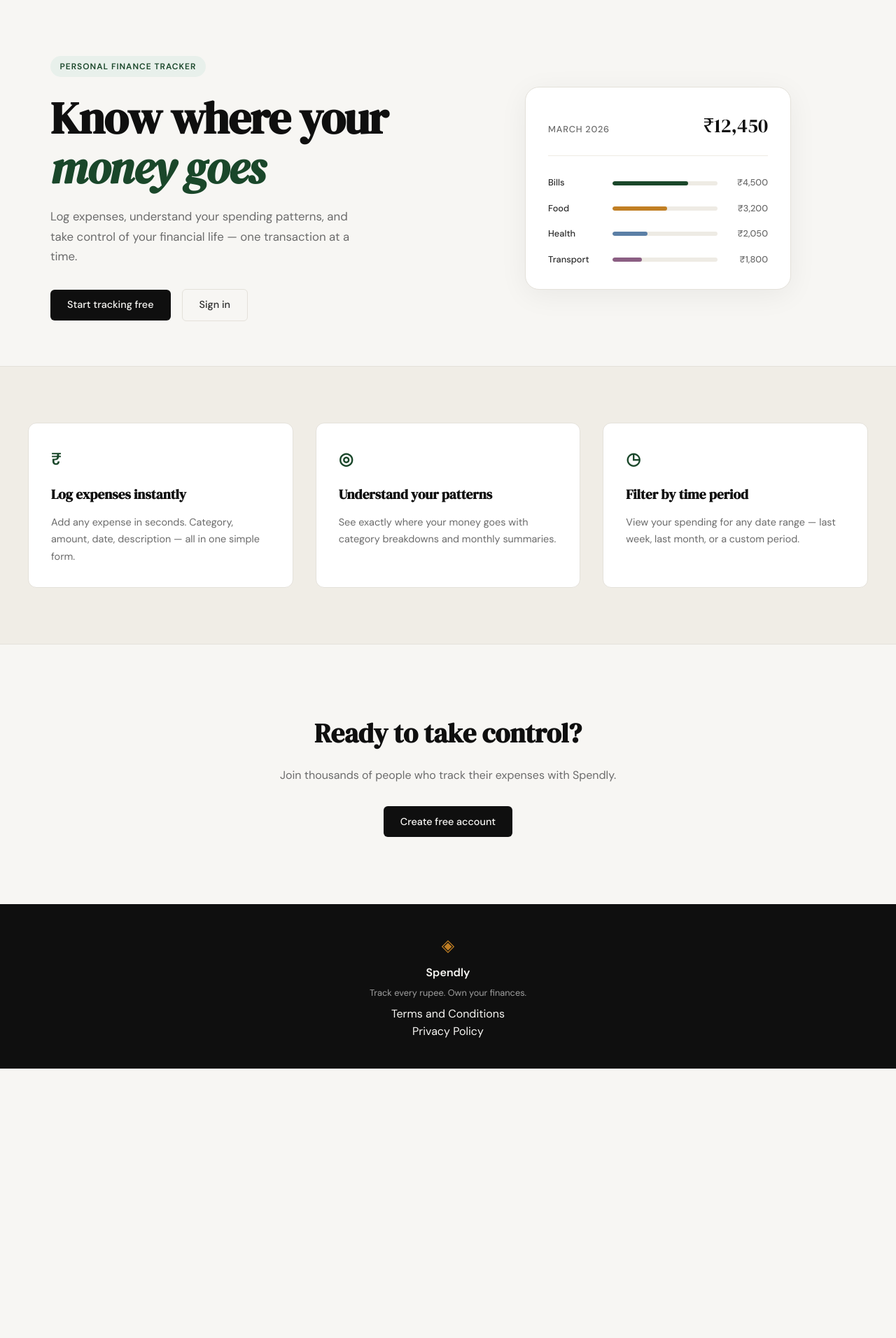
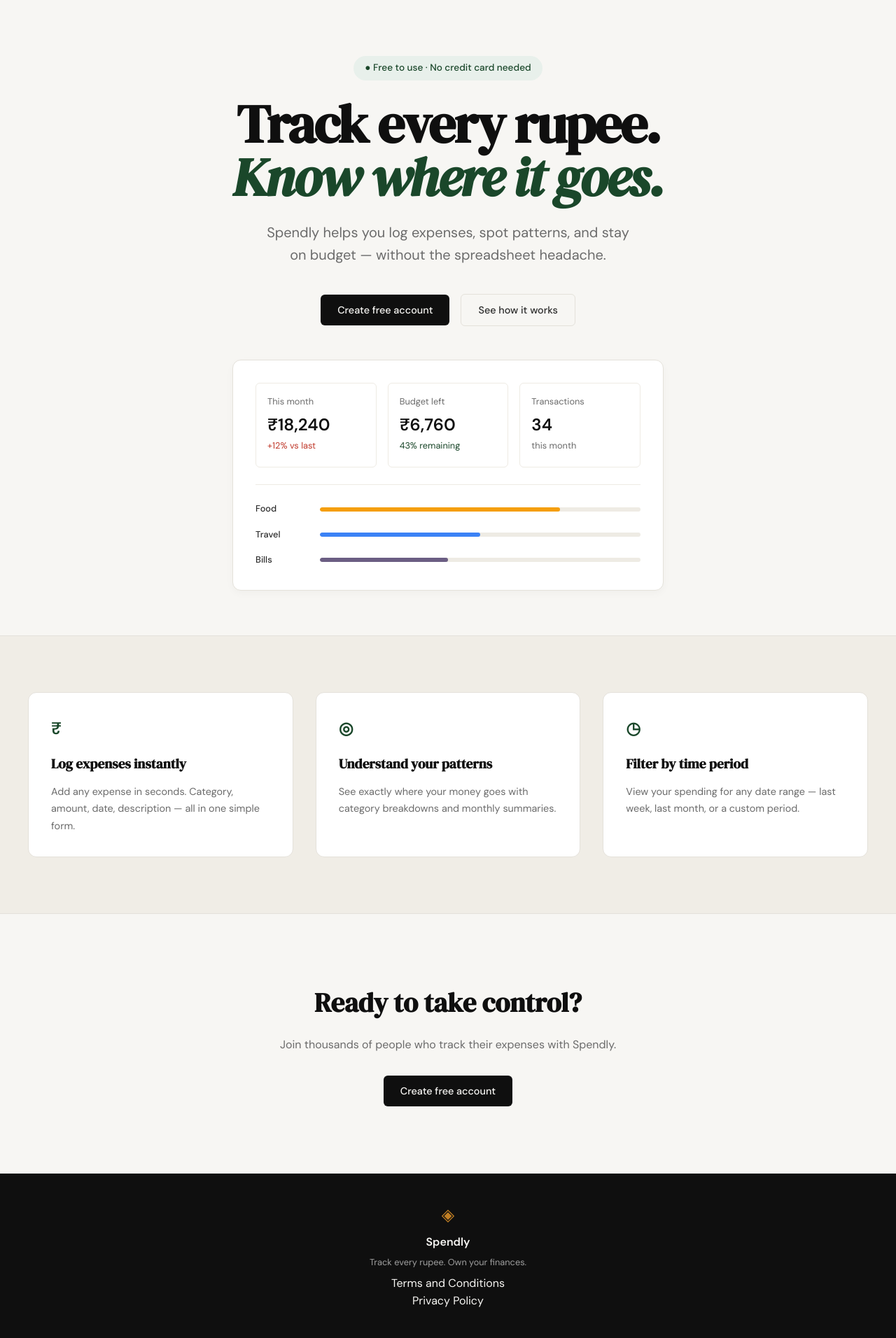
Before and after one commit to Raghav06-bit/spendly, a Flask app: page / in a window 1280 px wide. Shown: the part 61-1973 px from the top of the page at 70% size. Before the commit the page ends 1588 px from the top, so only its background shows below. Run offline with Flask 3, Linux system fonts and the light colour scheme.

Commit message:
Add Terms and Conditions and Privacy Policy pages, update landing hero, add footer links

```diff
--- a/app.py
+++ b/app.py
@@ -32,6 +32,11 @@ def terms():
     return render_template("terms.html")
 
 
+@app.route("/privacy")
+def privacy():
+    return render_template("privacy.html")
+
+
 # ------------------------------------------------------------------ #
 # Placeholder routes — students will implement these                  #
 # ------------------------------------------------------------------ #
--- a/static/css/style.css
+++ b/static/css/style.css
@@ -126,34 +126,39 @@ a { color: inherit; text-decoration: none; }
 
 .hero {
     padding: 5rem 2rem 4rem;
-    display: grid;
-    grid-template-columns: 1fr 1fr;
-    gap: 4rem;
+    display: flex;
+    flex-direction: column;
     align-items: center;
     max-width: var(--max-width);
     margin: 0 auto;
+}
+
+.hero-inner {
+    text-align: center;
+    display: flex;
+    flex-direction: column;
+    align-items: center;
+    max-width: 800px;
 }
 
 .hero-badge {
     display: inline-block;
     background: var(--accent-light);
     color: var(--accent);
-    font-size: 0.75rem;
-    font-weight: 600;
-    letter-spacing: 0.08em;
-    text-transform: uppercase;
-    padding: 0.35rem 0.85rem;
+    font-size: 0.85rem;
+    font-weight: 500;
+    padding: 0.4rem 1rem;
     border-radius: 999px;
     margin-bottom: 1.5rem;
 }
 
 .hero-title {
     font-family: var(--font-display);
-    font-size: clamp(2.5rem, 5vw, 4rem);
-    line-height: 1.1;
-    letter-spacing: -0.02em;
+    font-size: clamp(3rem, 6vw, 5rem);
+    line-height: 1;
+    letter-spacing: -0.03em;
     color: var(--ink);
-    margin-bottom: 1.25rem;
+    margin-bottom: 1.5rem;
 }
 
 .hero-title em {
@@ -162,66 +167,105 @@ a { color: inherit; text-decoration: none; }
 }
 
 .hero-subtitle {
-    font-size: 1.05rem;
+    font-size: 1.25rem;
     color: var(--ink-muted);
-    line-height: 1.7;
-    max-width: 460px;
-    margin-bottom: 2rem;
+    line-height: 1.6;
+    max-width: 520px;
+    margin-bottom: 2.5rem;
 }
 
 .hero-actions {
     display: flex;
     gap: 1rem;
     align-items: center;
+    margin-bottom: 3rem; /* Added margin-bottom */
 }
 
 /* ------------------------------------------------------------------ */
 /* Mock card (hero visual)                                             */
 /* ------------------------------------------------------------------ */
 
-.hero-visual {
-    display: flex;
-    justify-content: center;
+.mock-card {
+    background: var(--paper-card);
+    border: 1px solid var(--border);
+    border-radius: var(--radius-md);
+    padding: 2rem;
+    width: 100%;
+    max-width: 800px; /* Increased max-width */
+    box-shadow: 0 4px 12px rgba(0,0,0,0.03);
+    position: relative; /* Added for dots positioning */
+    text-align: left; /* Ensure text inside is left-aligned */
 }
 
 .mock-card {
-    background: var(--paper-card);
-    border: 1px solid var(--border);
-    border-radius: var(--radius-lg);
-    padding: 2rem;
-    width: 100%;
-    max-width: 380px;
-    box-shadow: 0 8px 40px rgba(0,0,0,0.06);
+    position: relative;
+}
+
+.mock-card-dots {
+    position: absolute;
+    top: -20px;
+    left: 20px;
+    display: flex;
+    gap: 8px;
+    z-index: 10;
+}
+
+.dot {
+    width: 10px;
+    height: 10px;
+    border-radius: 50%;
+    border: 2px solid #d4d1ca;
+    background: transparent;
 }
 
 .mock-card-header {
-    display: flex;
-    justify-content: space-between;
-    align-items: baseline;
-    margin-bottom: 1.75rem;
-    padding-bottom: 1.25rem;
-    border-bottom: 1px solid var(--border-soft);
+    padding-bottom: 0;
+    border: none;
+    margin-bottom: 1.5rem;
+    display: grid;
+    grid-template-columns: repeat(3, 1fr);
+    gap: 1rem;
 }
 
-.mock-label {
-    font-size: 0.8rem;
-    font-weight: 500;
-    color: var(--ink-muted);
-    text-transform: uppercase;
-    letter-spacing: 0.06em;
+.mock-card-header > div {
+    /* Styles for the individual stat boxes */
+    padding: 1rem;
+    border: 1px solid var(--border-soft);
+    border-radius: var(--radius-sm);
 }
 
-.mock-total {
-    font-family: var(--font-display);
-    font-size: 1.75rem;
+.mock-card-header small {
+    display: block;
+    color: var(--ink-muted);
+    font-size: 0.8rem;
+    margin-bottom: 0.25rem;
+}
+
+.mock-card-header div div {
+    font-size: 1.5rem;
+    font-weight: 600;
     color: var(--ink);
 }
 
-.mock-bars { display: flex; flex-direction: column; gap: 1rem; }
+.mock-card-header .danger {
+    color: var(--danger);
+}
+
+.mock-card-header .accent {
+    color: var(--accent);
+}
+
+.mock-bars {
+    border-top: 1px solid var(--border-soft);
+    padding-top: 1.5rem;
+    display: flex;
+    flex-direction: column;
+    gap: 1rem;
+}
 
 .mock-bar-row {
     display: grid;
-    grid-template-columns: 80px 1fr 60px;
+    grid-template-columns: 80px 1fr;
     align-items: center;
     gap: 0.75rem;
 }
@@ -246,16 +290,16 @@ a { color: inherit; text-decoration: none; }
     transition: width 0.6s ease;
 }
 
-.mock-bar-2 { background: var(--accent-2); }
-.mock-bar-3 { background: #5b7fa6; }
-.mock-bar-4 { background: #8b5e83; }
+.mock-bar-2 { background: #f59e0b; }   /* Food: orange/gold */
+.mock-bar-3 { background: #6b5e83; }   /* Bills: purple */
 
-.mock-amt {
-    font-size: 0.8rem;
-    font-weight: 500;
-    color: var(--ink-muted);
-    text-align: right;
-}
+.mock-bar.blue-bar { background: #3b82f6; } /* Travel: blue */
+
+/* Utility classes for hero stat cards */
+.ink-muted { color: var(--ink-muted); }
+.big { font-size: 1.5rem; font-weight: 600; color: var(--ink); }
+.danger { color: var(--danger); }
+.accent { color: var(--accent); }
 
 /* ------------------------------------------------------------------ */
 /* Buttons                                                             */
--- a/templates/base.html
+++ b/templates/base.html
@@ -36,7 +36,7 @@
             <p class="footer-copy">Track every rupee. Own your finances.</p>
             <div class="footer-links">
                 <div><a href="{{ url_for('terms') }}">Terms and Conditions</a></div>
-                <div><a href="#">Privacy Policy</a></div>
+                <div><a href="{{ url_for('privacy') }}">Privacy Policy</a></div>
             </div>
         </div>
     </footer>
--- a/templates/landing.html
+++ b/templates/landing.html
@@ -6,55 +6,36 @@
 
 <section class="hero">
     <div class="hero-inner">
-        <div class="hero-badge">Personal Finance Tracker</div>
+        <div class="hero-badge">● Free to use · No credit card needed</div>
         <h1 class="hero-title">
-            Know where your<br>
-            <em>money goes</em>
+            Track every rupee.<br>
+            <em style="color: var(--accent);">Know where it goes.</em>
         </h1>
         <p class="hero-subtitle">
-            Log expenses, understand your spending patterns,
-            and take control of your financial life —
-            one transaction at a time.
+            Spendly helps you log expenses, spot patterns, and stay on budget — without the spreadsheet headache.
         </p>
         <div class="hero-actions">
-            <a href="{{ url_for('register') }}" class="btn-primary">Start tracking free</a>
-            <a href="{{ url_for('login') }}" class="btn-ghost">Sign in</a>
+            <a href="{{ url_for('register') }}" class="btn-primary">Create free account</a>
+            <a href="#" class="btn-ghost">See how it works</a>
         </div>
+        <div class="mock-card">
+    <div class="mock-card-header">
+        <div><small class="ink-muted">This month</small><div class="big">₹18,240</div><small class="danger">+12% vs last</small></div>
+        <div><small class="ink-muted">Budget left</small><div class="big">₹6,760</div><small class="accent">43% remaining</small></div>
+        <div><small class="ink-muted">Transactions</small><div class="big">34</div><small class="ink-muted">this month</small></div>
     </div>
-    <div class="hero-visual">
-        <div class="mock-card">
-            <div class="mock-card-header">
-                <span class="mock-label">March 2026</span>
-                <span class="mock-total">₹12,450</span>
-            </div>
             <div class="mock-bars">
                 <div class="mock-bar-row">
-                    <span class="mock-cat">Bills</span>
-                    <div class="mock-bar-track">
-                        <div class="mock-bar" style="width: 72%"></div>
-                    </div>
-                    <span class="mock-amt">₹4,500</span>
+                    <span class="mock-cat">Food</span>
+                    <div class="mock-bar-track"><div class="mock-bar mock-bar-2" style="width: 75%;"></div></div>
                 </div>
                 <div class="mock-bar-row">
-                    <span class="mock-cat">Food</span>
-                    <div class="mock-bar-track">
-                        <div class="mock-bar mock-bar-2" style="width: 52%"></div>
-                    </div>
-                    <span class="mock-amt">₹3,200</span>
+                    <span class="mock-cat">Travel</span>
+                    <div class="mock-bar-track"><div class="mock-bar blue-bar" style="width: 50%;"></div></div>
                 </div>
                 <div class="mock-bar-row">
-                    <span class="mock-cat">Health</span>
-                    <div class="mock-bar-track">
-                        <div class="mock-bar mock-bar-3" style="width: 33%"></div>
-                    </div>
-                    <span class="mock-amt">₹2,050</span>
-                </div>
-                <div class="mock-bar-row">
-                    <span class="mock-cat">Transport</span>
-                    <div class="mock-bar-track">
-                        <div class="mock-bar mock-bar-4" style="width: 28%"></div>
-                    </div>
-                    <span class="mock-amt">₹1,800</span>
+                    <span class="mock-cat">Bills</span>
+                    <div class="mock-bar-track"><div class="mock-bar mock-bar-3" style="width: 40%;"></div></div>
                 </div>
             </div>
         </div>
```
Also changed, not shown: other parts of static/css/style.css (+91 -0 lines), templates/privacy.html (added, +99 -0 lines), templates/terms.html (+26 -28 lines).
